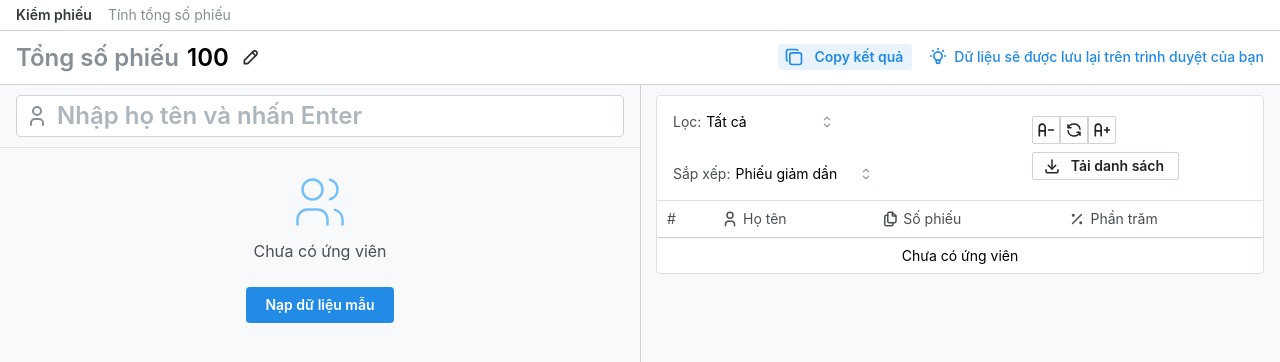
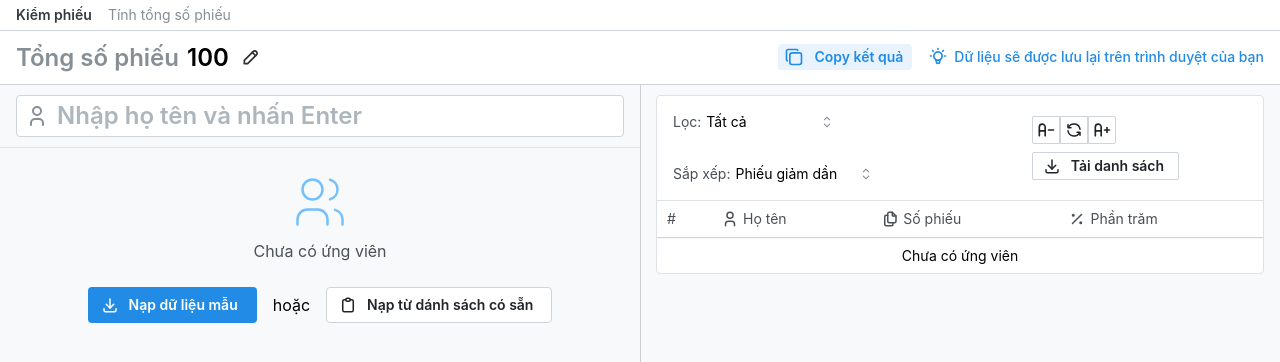
Before and after one commit to tatthien/church-election, a React (Vite) app: page / in a window 1280 px wide. Shown: the top 362 px of the page. Built offline with nearby package versions, Linux system fonts and the light colour scheme.

Commit message:
feat: import candidate list

```diff
--- a/src/components/Candidate/CandidateList.tsx
+++ b/src/components/Candidate/CandidateList.tsx
@@ -15,6 +15,7 @@ import { clsx } from "clsx";
 import { CopyCandidatesButton } from "../CopyCandidatesButton";
 import { ImportSampleDataButton } from "../ImportSampleDataButton";
 import { ResetDataButton } from "../ResetDataButton";
+import { PasteCandidatesButton } from "../PasteCandidatesButton";
 
 export function CandidateList() {
   const [textAlign, setTextAlign] = useState<"left" | "center" | "right">(
@@ -30,11 +31,15 @@ export function CandidateList() {
           <Text c='blue.3' span>
             <IconUsers size={60} strokeWidth={1} color="currentColor" />
           </Text>
-          <Text ta="center" color="gray.7">
+          <Text ta="center" c="gray.7">
             Chưa có ứng viên
           </Text>
         </Stack>
-        <ImportSampleDataButton />
+        <Group>
+          <ImportSampleDataButton />
+          <Text>hoặc</Text>
+          <PasteCandidatesButton />
+        </Group>
       </Stack>
     )
   }
--- /dev/null
+++ b/src/components/ImportCandidatesForm.tsx
@@ -0,0 +1,39 @@
+import { useCandidateStore } from "@/stores";
+import { Button, Group, Stack, Textarea } from "@mantine/core";
+import { modals } from "@mantine/modals";
+import { ChangeEvent, useState } from "react";
+
+export function ImportCandidatesForm() {
+  const [error, setError] = useState('')
+  const [candidates, setCandidates] = useState([])
+  const addCandidate = useCandidateStore((state) => state.add);
+  const clear = useCandidateStore((state) => state.clear)
+
+  const handleInputChange = (e: ChangeEvent<HTMLTextAreaElement>) => {
+    try {
+      const json = e.target.value
+      const candidates = JSON.parse(json)
+      setCandidates(candidates)
+    } catch (err) {
+      setError('Định dạng dữ liệu lỗi, vui lòng kiểm tra lại.')
+    }
+  }
+
+  const handleImport = () => {
+    clear()
+    for (const candidate of candidates) {
+      addCandidate(candidate);
+    }
+    modals.closeAll()
+  }
+
+  return (
+    <Stack>
+      <Textarea autosize minRows={4} onChange={handleInputChange} error={error} />
+      <Group gap={8} justify="flex-end">
+        <Button variant="default" onClick={() => modals.closeAll()}>Hủy</Button>
+        <Button onClick={handleImport} disabled={candidates.length === 0}>Thêm</Button>
+      </Group>
+    </Stack>
+  )
+}
--- a/src/components/ImportSampleDataButton.tsx
+++ b/src/components/ImportSampleDataButton.tsx
@@ -1,6 +1,7 @@
 import { useCandidateStore } from "@/stores";
 import { Candidate } from "@/types";
 import { Button } from "@mantine/core";
+import { IconDownload, IconFileImport } from "@tabler/icons-react";
 
 export function ImportSampleDataButton() {
   const addCandidate = useCandidateStore((state) => state.add);
@@ -40,6 +41,6 @@ export function ImportSampleDataButton() {
   }
 
   return (
-    <Button onClick={handlePopulateSampleData}>Nạp dữ liệu mẫu</Button>
+    <Button leftSection={<IconDownload size={18} />} onClick={handlePopulateSampleData}>Nạp dữ liệu mẫu</Button>
   )
 }
--- /dev/null
+++ b/src/components/PasteCandidatesButton.tsx
@@ -0,0 +1,24 @@
+import { Button } from "@mantine/core";
+import { modals } from "@mantine/modals";
+import { IconClipboard } from "@tabler/icons-react";
+import { ImportCandidatesForm } from "./ImportCandidatesForm";
+
+export function PasteCandidatesButton() {
+  const handleOpenModal = () => {
+    modals.open({
+      title: "Nạp dữ liệu từ danh sách có sẵn",
+      children: <ImportCandidatesForm />,
+      size: 'lg',
+    })
+  }
+
+  return (
+    <Button
+      variant="default"
+      leftSection={<IconClipboard size={18} />}
+      onClick={handleOpenModal}
+    >
+      Nạp từ dánh sách có sẵn
+    </Button>
+  )
+}
```
